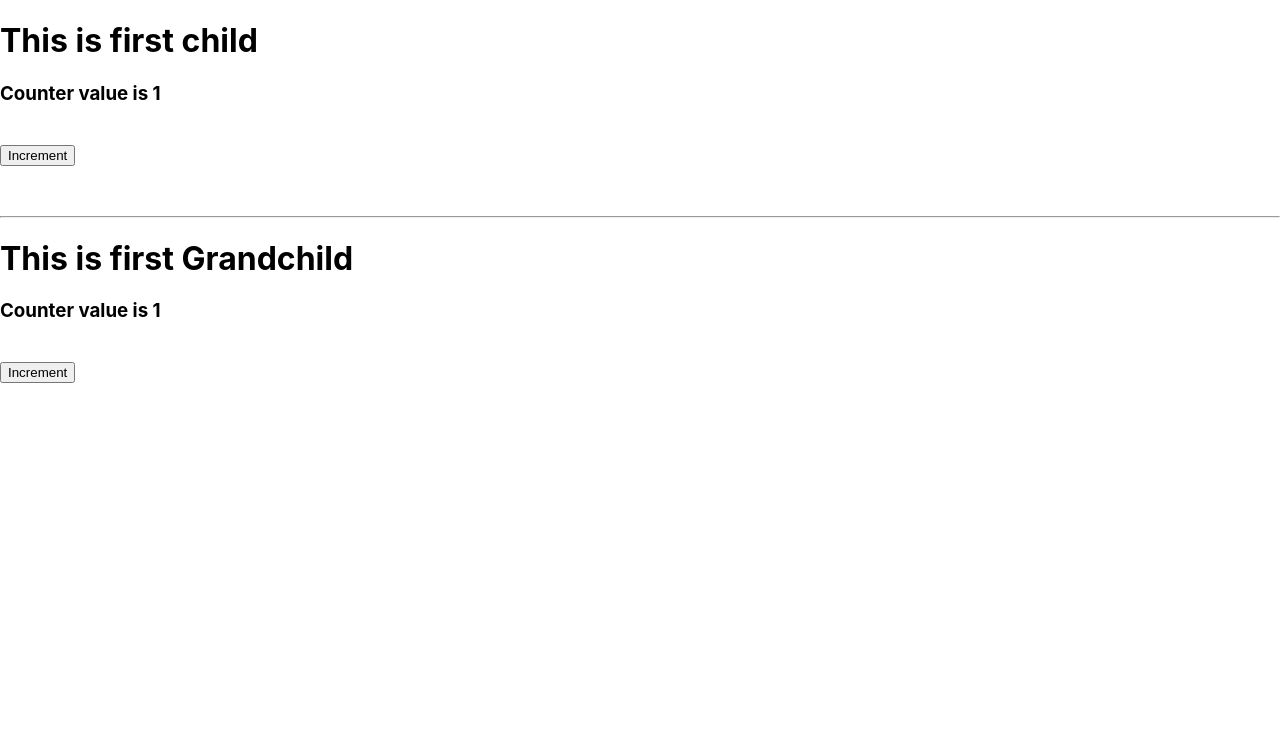
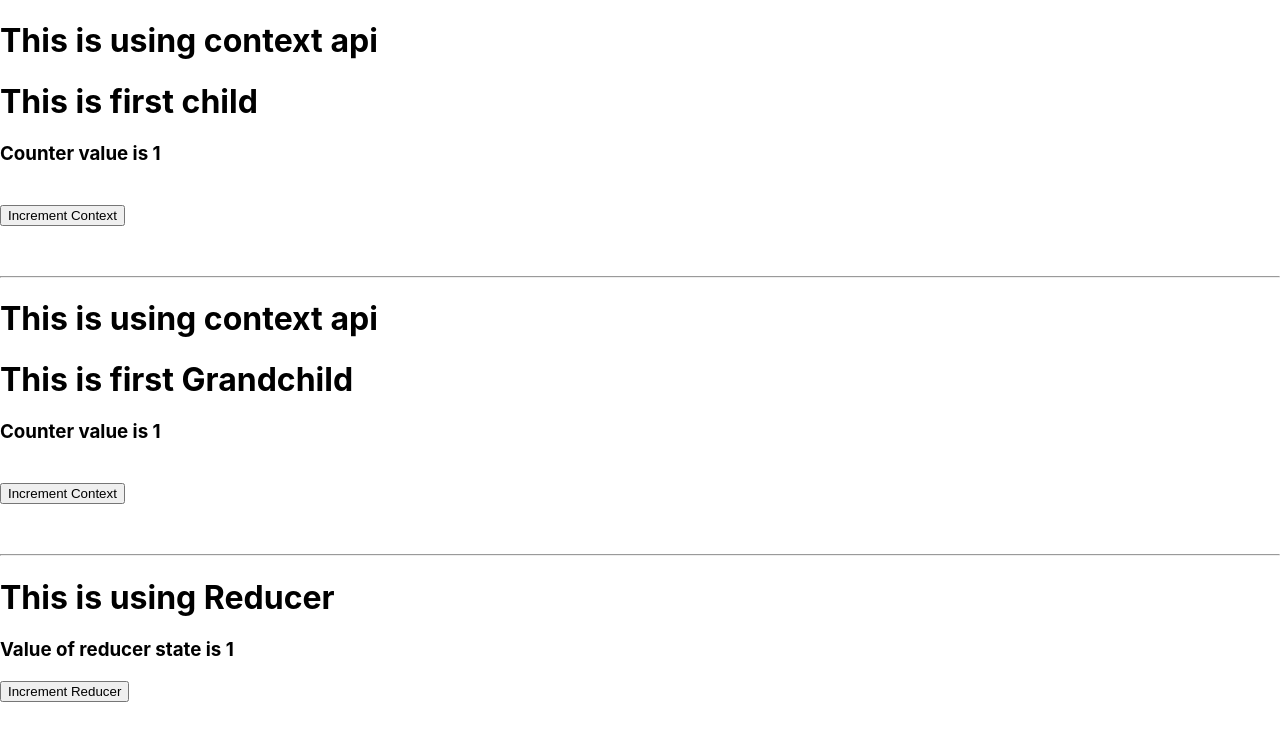
Before and after one commit to mtahir787/bootcamp2020_class5, a React (Create React App) app: page / in a window 1280 px wide. Shown: the top 740 px of the page. Built offline with nearby package versions, Linux system fonts and the light colour scheme.

Commit message:
create and apply counterReducer

```diff
--- a/src/Child.js
+++ b/src/Child.js
@@ -7,10 +7,11 @@ const Child = () => {
     console.log(counterValue);
     return (
         <div>
+            <h1>This is using context api</h1>
             <h1>This is first child</h1>
             <h3>Counter value is {counterValue[0]}</h3>
             <br />
-            <button onClick={ () => {counterValue[1](++counterValue[0])}}>Increment</button>
+            <button onClick={ () => {counterValue[1](++counterValue[0])}}>Increment Context</button>
             <hr style={{marginTop: 50}}/>
             <GrandChild/>
         </div>
--- /dev/null
+++ b/src/Child2.js
@@ -0,0 +1,16 @@
+import React, { useReducer } from 'react';
+import counterReducer from './CounterReducer';
+
+const Child2 = () => {
+    let [state,dispatch] = useReducer(counterReducer, 1);
+    console.log(state);
+    return (
+        <div>
+            <h1>This is using Reducer</h1>
+            <h3>Value of reducer state is {state}</h3>
+            <button onClick={()=>dispatch('INCREMENT')}>Increment Reducer</button>
+        </div>
+    )
+}
+
+export default Child2;
--- /dev/null
+++ b/src/CounterReducer.js
@@ -0,0 +1,8 @@
+const counterReducer = (state, action) => {
+    switch (action) {
+        case 'INCREMENT':
+            return state + 1
+    }
+}
+
+export default counterReducer;
--- a/src/GrandChild.js
+++ b/src/GrandChild.js
@@ -6,10 +6,11 @@ const GrandChild = () => {
     console.log(counterValue);
     return (
         <div>
+            <h1>This is using context api</h1>
             <h1>This is first Grandchild</h1>
             <h3>Counter value is {counterValue[0]}</h3>
             <br />
-            <button onClick={ () => {counterValue[1](++counterValue[0])}}>Increment</button>
+            <button onClick={ () => {counterValue[1](++counterValue[0])}}>Increment Context</button>
         </div>
     )
 }
--- a/src/Parent.js
+++ b/src/Parent.js
@@ -1,9 +1,14 @@
 import React from 'react';
 import Child from './Child';
+import Child2 from './Child2';
 
 const Parent = () => {
     return (
-        <Child/>
+        <>
+            <Child />
+            <hr style={{marginTop: 50}}/>
+            <Child2 />
+        </>
     )
 }
 
```
Also changed, not shown: 1 other file (tests, documents, lock files or other folders).
